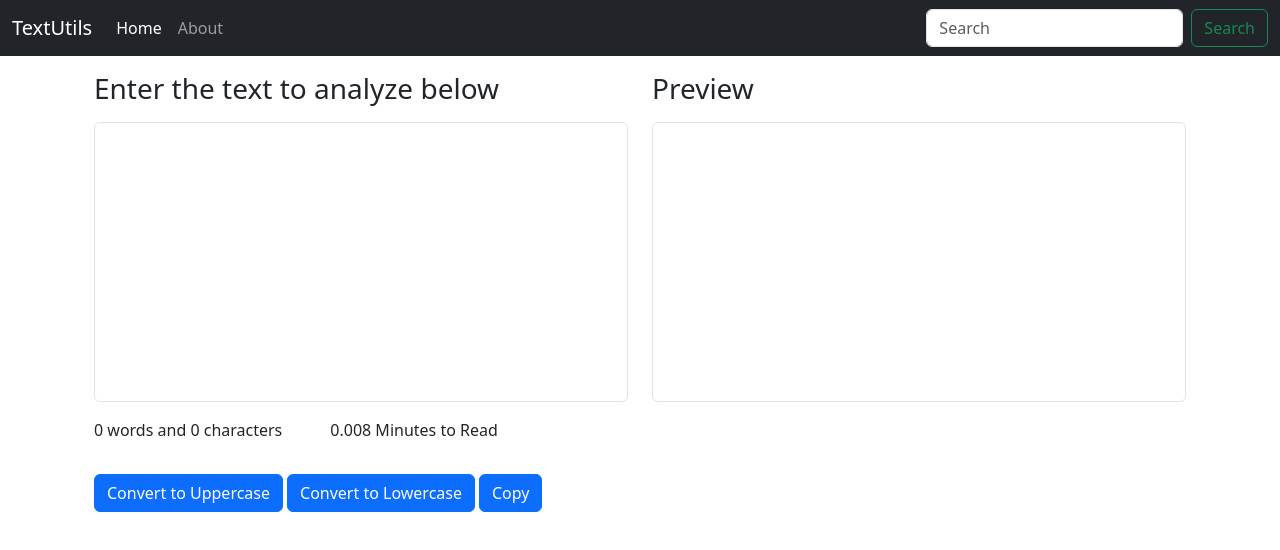
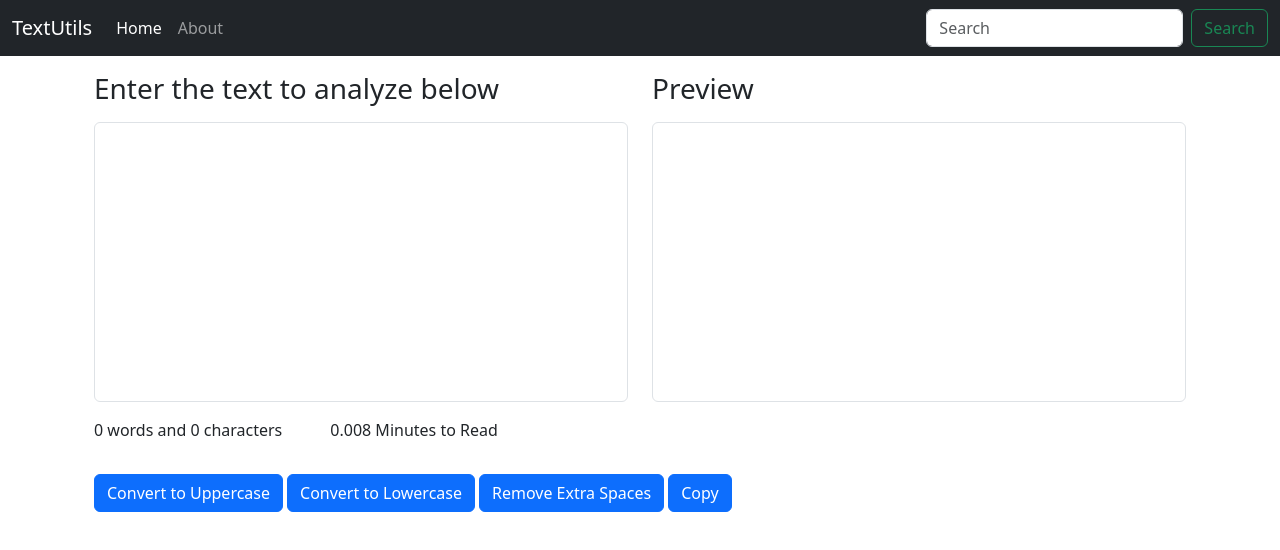
Before and after one commit to heykhem/cwh-reactjs, a React (Vite) app in the folder textutils/: page / in a window 1280 px wide. Shown: the top 550 px of the page. Built offline with nearby package versions, Linux system fonts and the light colour scheme.

Commit message:
Video 11: feat from community [Remove Extra Space]

```diff
--- a/textutils/src/components/TextForm.jsx
+++ b/textutils/src/components/TextForm.jsx
@@ -23,6 +23,13 @@ export default function TextForm(props) {
     setTimeout(() => {
       setShowAlert(false);
     }, 1000);
+  };
+
+  // Credits: Coding Wala
+
+  const handleExtraSpaces = () => {
+    let newText = text.split(/[ ]+/);
+    setText(newText.join(" "));
   };
 
   const handleOnChange = (e) => {
@@ -73,6 +80,13 @@ export default function TextForm(props) {
             >
               Convert to Lowercase
             </button>
+
+            <button
+              className="btn btn-primary flex-shrink-0"
+              onClick={handleExtraSpaces}
+            >
+              Remove Extra Spaces
+            </button>
             <button
               className="btn btn-primary flex-shrink-0"
               onClick={handleCopy}
```
